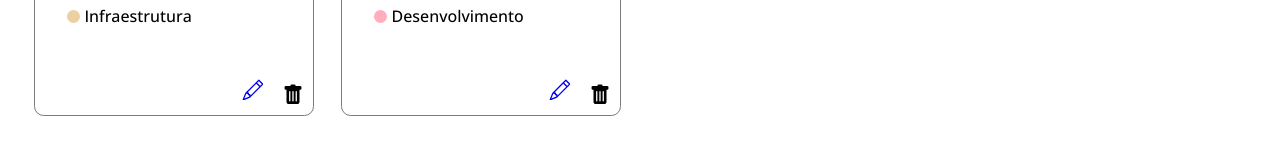
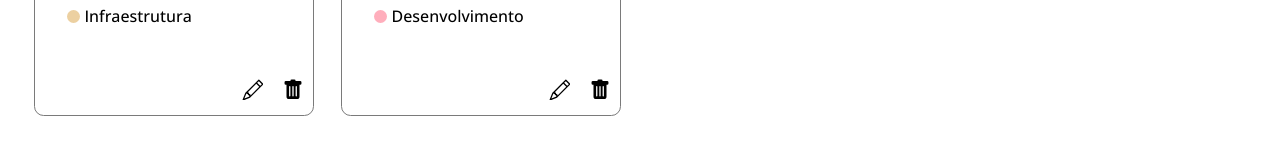
Before and after one commit to Brunowcst/AppFinancas, a React (Create React App) app in the folder app-financas/: page /projects in a window 1280 px wide. Shown: the part 303-468 px from the top of the page. Built offline with nearby package versions, Linux system fonts and the light colour scheme; data requests are answered from the project's data file.

Commit message:
Correção icons

```diff
--- a/app-financas/src/components/project/ProjectCard.module.css
+++ b/app-financas/src/components/project/ProjectCard.module.css
@@ -41,11 +41,11 @@
     right: 0rem;
     display: flex;
     flex-direction: row;
-    align-items: flex-end;
     justify-content: flex-end;
 }
 
 .icon {
+    color: black;
     cursor: pointer;
     font-size: 2.5rem;
     padding: 0.6rem;
@@ -137,4 +137,5 @@
     padding: 0.3rem;
     font-weight: bold;
     border-radius: 10px;
+    text-decoration: none;
 }
```
